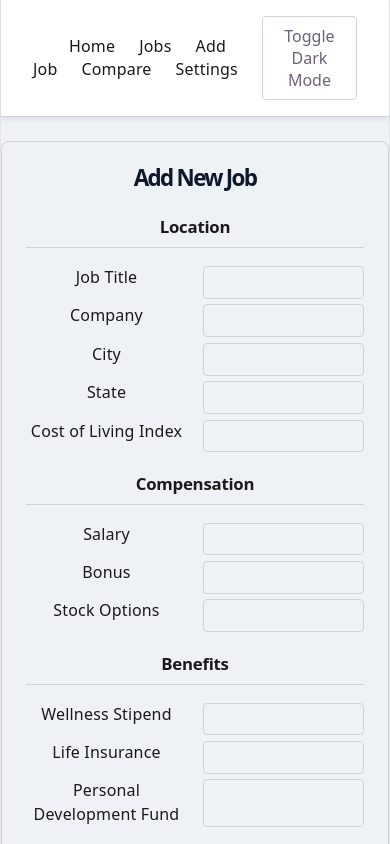
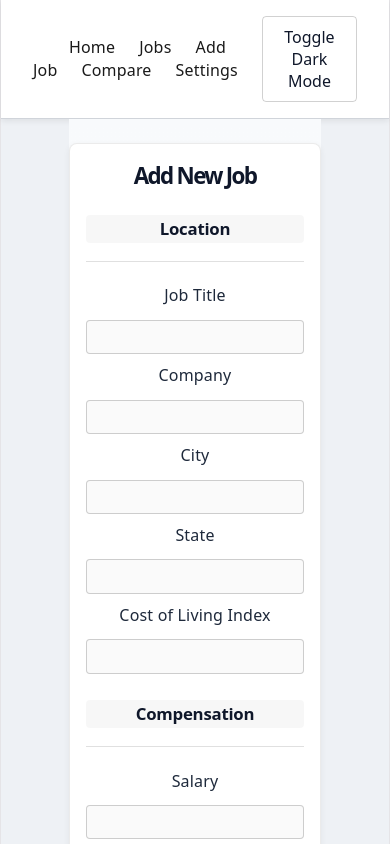
Before and after one commit to seattlefurby17/jobCompareApp, a React app in the folder frontend/: page /add in a window 390 px wide. Shown: the top 844 px of the page. Built offline with nearby package versions, Linux system fonts and the light colour scheme; the HTML template or start-up script is replaced by a standard one.

Commit message:
feat(ui): finalize AddJob styling, add layout.css

```diff
--- a/frontend/src/App.jsx
+++ b/frontend/src/App.jsx
@@ -1,5 +1,6 @@
 import { BrowserRouter, Routes, Route } from "react-router-dom";
-import "./App.css";
+import "./styles/App.css";
+import "./styles/layout.css";
 import HomePage from "./pages/HomePage";
 import JobsListPage from "./pages/JobsListPage";
 import EditJobPage from "./pages/EditJobPage";
--- a/frontend/src/styles/JobForm.css
+++ b/frontend/src/styles/JobForm.css
@@ -1,91 +1,124 @@
-/* Page layout */
+/* -------------------------------------------------- */
+/* ⭐ PAGE LAYOUT */
+/* -------------------------------------------------- */
+
 .page {
   display: flex;
   justify-content: center;
   padding: 1.5rem 0;
+  background: linear-gradient(to bottom, #f8fafc, #ffffff);
 }
 
-/* Card container */
+/* -------------------------------------------------- */
+/* ⭐ CARD */
+/* -------------------------------------------------- */
+
 .card {
-  background: var(--card-bg);
-  padding: 1.25rem 1.5rem; /* compact */
+  background: #ffffff;
+  padding: 1.25rem 1.5rem;
   border-radius: 8px;
-  box-shadow: var(--card-shadow);
+
+  /* subtle accent */
+  border: 1px solid rgba(0, 0, 0, 0.08);
+  box-shadow: 0 2px 6px rgba(0, 0, 0, 0.06);
+
   width: 100%;
   max-width: 900px;
 }
 
-/* Page title */
 .card h1 {
-  margin-top: 0.25rem;     /* reduced */
-  margin-bottom: 0.75rem;  /* reduced */
+  margin-top: 0.25rem;
+  margin-bottom: 0.75rem;
   text-align: center;
   font-size: 1.4rem;
   font-weight: 600;
+  color: #0f172a;
 }
 
-/* Two-column grid */
+/* -------------------------------------------------- */
+/* ⭐ GRID LAYOUT */
+/* -------------------------------------------------- */
+
 .two-col,
 .jobform {
   display: grid;
   grid-template-columns: 1fr 1fr;
   column-gap: 1rem;
-  row-gap: 0.35rem; /* tight vertical rhythm */
+  row-gap: 0.5rem;
 }
 
-/* Labels */
+/* -------------------------------------------------- */
+/* ⭐ LABELS */
+/* -------------------------------------------------- */
+
 .two-col label,
 .jobform label {
   margin-bottom: 0.1rem;
   font-weight: 500;
+  color: #1e293b;
 }
 
-/* Inputs + selects */
+/* -------------------------------------------------- */
+/* ⭐ INPUTS */
+/* -------------------------------------------------- */
+
 .two-col input,
 .two-col select,
 .jobform input,
 .jobform select {
-  padding: 0.4rem 0.5rem; /* compact input height */
-  border: 1px solid var(--brand-border);
+  padding: 0.45rem 0.55rem;
+  border: 1px solid rgba(0, 0, 0, 0.18);
   border-radius: 4px;
-  background: var(--input-bg);
-  color: var(--text);
+  background: #fafafa;
+  color: #0f172a;
 }
 
-/* Section headers */
+/* -------------------------------------------------- */
+/* ⭐ SECTION HEADERS */
+/* -------------------------------------------------- */
+
 .section-header {
   grid-column: 1 / span 2;
-  margin-top: 1rem;        /* reduced */
-  margin-bottom: 0.15rem;  /* reduced */
+  margin-top: 1rem;
+  margin-bottom: 0.25rem;
   font-size: 1.05rem;
   font-weight: 600;
-  color: var(--brand-text);
+  color: #0f172a;
+
+  background: rgba(0, 0, 0, 0.03);
+  padding: 0.25rem 0.5rem;
+  border-radius: 4px;
 }
 
-/* Dividers */
+/* -------------------------------------------------- */
+/* ⭐ DIVIDERS */
+/* -------------------------------------------------- */
+
 .divider {
   grid-column: 1 / span 2;
   border: none;
-  border-top: 1px solid var(--brand-border);
-  margin: 0.15rem 0 0.75rem 0; /* compact */
+  border-top: 1px solid rgba(0, 0, 0, 0.12);
+  margin: 0.25rem 0 0.75rem 0;
 }
 
-/* Button row */
+/* -------------------------------------------------- */
+/* ⭐ BUTTONS */
+/* -------------------------------------------------- */
+
 .addjob-buttons,
 .editjob-buttons,
 .jobform-buttons {
   grid-column: 1 / span 2;
   display: flex;
-  justify-content: center; /* center buttons */
+  justify-content: center;
   gap: 0.75rem;
-  margin-top: 0.75rem; /* tighter */
+  margin-top: 0.75rem;
 }
 
-/* Buttons */
 button.primary {
   background: var(--brand-primary);
   color: white;
-  padding: 0.5rem 1.25rem;
+  padding: 0.55rem 1.3rem;
   border: none;
   border-radius: 4px;
   cursor: pointer;
@@ -93,20 +126,104 @@ button.primary {
 
 button.secondary {
   background: var(--brand-secondary);
-  color: var(--text);
-  padding: 0.5rem 1.25rem;
-  border: 1px solid var(--brand-border);
+  color: #0f172a;
+  padding: 0.55rem 1.3rem;
+  border: 1px solid rgba(0, 0, 0, 0.18);
   border-radius: 4px;
   cursor: pointer;
 }
 
-/* Dark mode adjustments */
+/* -------------------------------------------------- */
+/* ⭐ DARK MODE — ACCENTED VERSION */
+/* -------------------------------------------------- */
+
+.dark .page {
+  background: linear-gradient(to bottom, #0b1120, #0f172a);
+}
+
 .dark .card {
-  background: var(--card-bg-dark);
+  background: #1e293b;
+  border: 1px solid rgba(255, 255, 255, 0.08);
+  box-shadow: 0 2px 6px rgba(0, 0, 0, 0.45);
+}
+
+.dark .card h1 {
+  color: #f1f5f9;
+}
+
+.dark label {
+  color: #e2e8f0;
 }
 
 .dark input,
 .dark select {
-  background: var(--input-bg-dark);
-  border-color: var(--brand-border-dark);
+  background: #0f172a;
+  border: 1px solid rgba(255, 255, 255, 0.14);
+  color: #f8fafc;
 }
+
+.dark input:focus,
+.dark select:focus {
+  border-color: var(--brand-primary);
+  box-shadow: 0 0 0 2px rgba(37, 99, 235, 0.35);
+}
+
+.dark .section-header {
+  background: rgba(255, 255, 255, 0.06);
+  color: #f1f5f9;
+}
+
+.dark .divider {
+  border-top: 1px solid rgba(255, 255, 255, 0.12);
+}
+
+.dark button.primary {
+  background: var(--brand-primary-dark);
+  color: white;
+}
+
+.dark button.primary:hover {
+  background: var(--brand-primary);
+}
+
+.dark button.secondary {
+  background: #334155;
+  color: #f1f5f9;
+  border: 1px solid rgba(255, 255, 255, 0.14);
+}
+
+.dark button.secondary:hover {
+  background: #475569;
+}
+
+/* -------------------------------------------------- */
+/* ⭐ MOBILE RESPONSIVE */
+/* -------------------------------------------------- */
+
+@media (max-width: 768px) {
+  .two-col,
+  .jobform {
+    grid-template-columns: 1fr;
+    row-gap: 0.65rem;
+  }
+
+  .section-header,
+  .divider,
+  .jobform-buttons {
+    grid-column: 1 / span 1;
+  }
+
+  .card {
+    padding: 1rem;
+  }
+
+  button.primary,
+  button.secondary {
+    width: 100%;
+  }
+
+  .jobform-buttons {
+    flex-direction: column;
+    gap: 0.5rem;
+  }
+}
--- /dev/null
+++ b/frontend/src/styles/layout.css
@@ -0,0 +1,165 @@
+/* -------------------------------------------------- */
+/* ⭐ GLOBAL PAGE LAYOUT */
+/* -------------------------------------------------- */
+
+.page {
+  display: flex;
+  justify-content: center;
+  padding: 2rem 1rem;
+  background: var(--page-bg, #f8fafc);
+}
+
+.content {
+  width: 100%;
+  max-width: 1100px;
+  margin: 0 auto;
+}
+
+/* -------------------------------------------------- */
+/* ⭐ CARD CONTAINERS */
+/* -------------------------------------------------- */
+
+.card {
+  background: #ffffff;
+  padding: 1.5rem 2rem;
+  border-radius: 10px;
+
+  /* subtle accent */
+  border: 1px solid rgba(0, 0, 0, 0.08);
+  box-shadow: 0 2px 6px rgba(0, 0, 0, 0.06);
+}
+
+.page-title {
+  font-size: 1.6rem;
+  font-weight: 600;
+  margin-bottom: 1rem;
+  text-align: center;
+  color: #0f172a;
+}
+
+/* -------------------------------------------------- */
+/* ⭐ SPACING UTILITIES */
+/* -------------------------------------------------- */
+
+.section {
+  margin-top: 1.5rem;
+}
+
+.stack > * + * {
+  margin-top: 1rem;
+}
+
+/* -------------------------------------------------- */
+/* ⭐ GRID UTILITIES */
+/* -------------------------------------------------- */
+
+.grid-2 {
+  display: grid;
+  grid-template-columns: 1fr 1fr;
+  gap: 1rem;
+}
+
+.grid-3 {
+  display: grid;
+  grid-template-columns: repeat(3, 1fr);
+  gap: 1rem;
+}
+
+.centered {
+  display: flex;
+  justify-content: center;
+  align-items: center;
+}
+
+/* -------------------------------------------------- */
+/* ⭐ BUTTON HOVER + ACTIVE STATES (LIGHT MODE) */
+/* -------------------------------------------------- */
+
+button.primary {
+  transition: background 0.15s ease, transform 0.1s ease;
+}
+
+button.primary:hover {
+  background: #2563eb; /* brighter blue */
+}
+
+button.primary:active {
+  background: #1d4ed8; /* deeper blue */
+  transform: scale(0.98);
+}
+
+button.secondary {
+  transition: background 0.15s ease, transform 0.1s ease;
+}
+
+button.secondary:hover {
+  background: #e2e8f0; /* light slate */
+}
+
+button.secondary:active {
+  background: #cbd5e1;
+  transform: scale(0.98);
+}
+
+/* -------------------------------------------------- */
+/* ⭐ INPUT HOVER + FOCUS STATES (LIGHT MODE) */
+/* -------------------------------------------------- */
+
+input:hover,
+select:hover {
+  border-color: rgba(0, 0, 0, 0.35);
+}
+
+input:focus,
+select:focus {
+  border-color: var(--brand-primary);
+  box-shadow: 0 0 0 2px rgba(37, 99, 235, 0.25);
+  outline: none;
+}
+
+/* -------------------------------------------------- */
+/* ⭐ DARK MODE */
+/* -------------------------------------------------- */
+
+.dark .page {
+  background: #0b1120;
+}
+
+.dark .card {
+  background: #1e293b;
+  border: 1px solid rgba(255, 255, 255, 0.08);
+  box-shadow: 0 2px 6px rgba(0, 0, 0, 0.45);
+}
+
+.dark .page-title {
+  color: #f1f5f9;
+}
+
+.dark input:hover,
+.dark select:hover {
+  border-color: rgba(255, 255, 255, 0.25);
+}
+
+.dark input:focus,
+.dark select:focus {
+  border-color: var(--brand-primary);
+  box-shadow: 0 0 0 2px rgba(37, 99, 235, 0.35);
+}
+
+/* -------------------------------------------------- */
+/* ⭐ RESPONSIVE */
+/* -------------------------------------------------- */
+
+@media (max-width: 768px) {
+  .grid-2 {
+    grid-template-columns: 1fr;
+  }
+
+  .grid-3 {
+    grid-template-columns: 1fr;
+  }
+
+  .card {
+    padding: 1.25rem;
+  }
+}
```
Also changed, not shown: frontend/src/styles/App.css (renamed from frontend/src/App.css).
